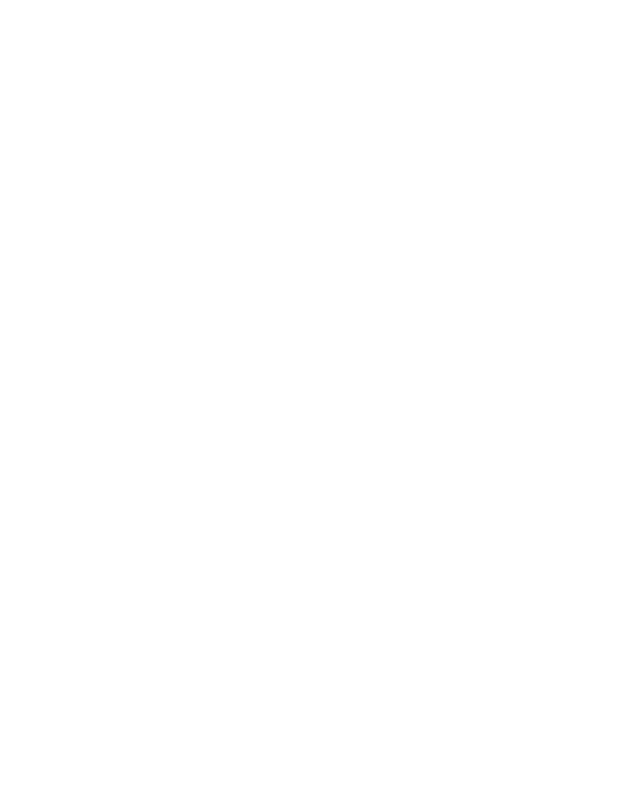
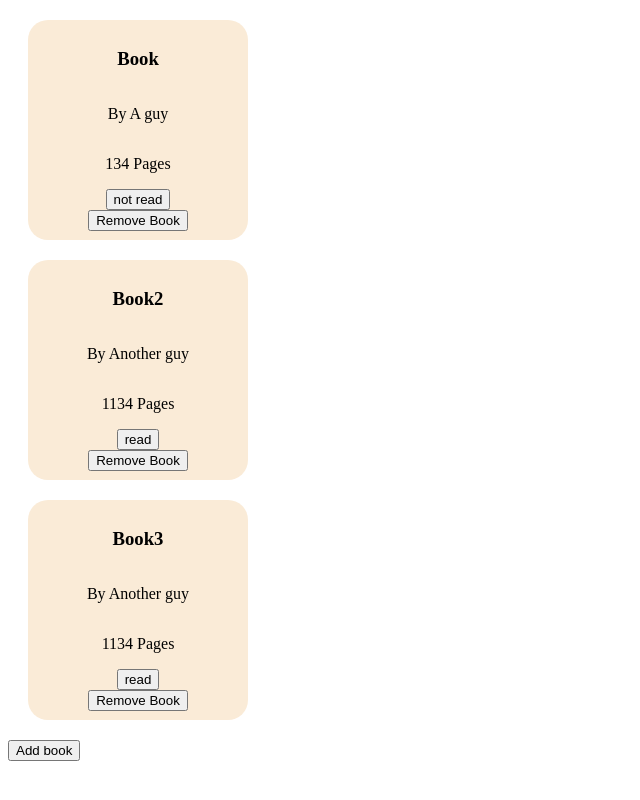
Before and after one commit to Cameran-Luton/TOP-Library, a plain HTML site: page index.html in a window 1280 px wide. Shown: the whole page, without its empty margins (0-640 px from the left). Drawn offline with Linux system fonts and the light colour scheme.

Commit message:
added a function to auto create cards given a book object

```diff
--- a/index.html
+++ b/index.html
@@ -4,7 +4,13 @@
     <link rel="stylesheet" href="./style.css" />
     <meta charset="UTF-8" />
     <meta name="viewport" content="width=device-width, initial-scale=1.0" />
-    <title>Document</title>
+    <script src="library.js" defer></script>
+    <title>library</title>
   </head>
-  <body></body>
+  <body>
+    <div class="content"></div>
+    <div class="add">
+      <button class="add-button">Add book</button>
+    </div>
+  </body>
 </html>
--- a/library.js
+++ b/library.js
@@ -1,3 +1,5 @@
+const library = [];
+
 function Book(title, author, pages, read) {
   this.title = title;
   this.author = author;
@@ -7,6 +9,57 @@ function Book(title, author, pages, read) {
     return title + " by " + author + ", " + pages + " pages, " + read;
   };
 }
+function createCard(book, parent) {
+  const card = document.createElement("div");
+  const title = document.createElement("h3");
+  const author = document.createElement("p");
+  const pages = document.createElement("p");
+  const read = document.createElement("button");
+  const remove = document.createElement("button");
+
+  card.classList.add("card");
+  title.classList.add("book-title");
+  author.classList.add("book-author");
+  pages.classList.add("book-pages");
+  read.classList.add("book-read-btn");
+  remove.classList.add("book-remove");
+
+  title.textContent = book.title;
+  author.textContent = "By " + book.author;
+  pages.textContent = book.pages + " Pages";
+  read.textContent = book.read;
+  remove.textContent = "Remove Book";
+
+  card.append(title, author, pages, read, remove);
+
+  parent.appendChild(card);
+
+  read.addEventListener("click", function (e) {
+    if (this.textContent == "not read") {
+      this.textContent = "read";
+      book.read = "read";
+    } else {
+      this.textContent = "not read";
+      book.read = "not read";
+    }
+  });
+
+  remove.addEventListener("click", function (e) {
+    parent.removeChild(card);
+    library.splice(library.indexOf(book), 1);
+    console.log(library);
+  });
+}
 
 const book1 = new Book("Book", "A guy", 134, "not read");
-console.log(book1.info());
+const book2 = new Book("Book2", "Another guy", 1134, "read");
+const book3 = new Book("Book3", "Another guy", 1134, "read");
+
+library.push(book1);
+library.push(book2);
+library.push(book3);
+
+const content = document.querySelector(".content");
+library.forEach((element) => {
+  createCard(element, content);
+});
--- a/style.css
+++ b/style.css
@@ -0,0 +1,12 @@
+.card {
+  display: flex;
+  flex-direction: column;
+  justify-content: center;
+  align-items: center;
+  border-radius: 20px;
+  padding: 10px;
+  margin: 20px;
+  width: 200px;
+  height: 200px;
+  background-color: antiquewhite;
+}
```
